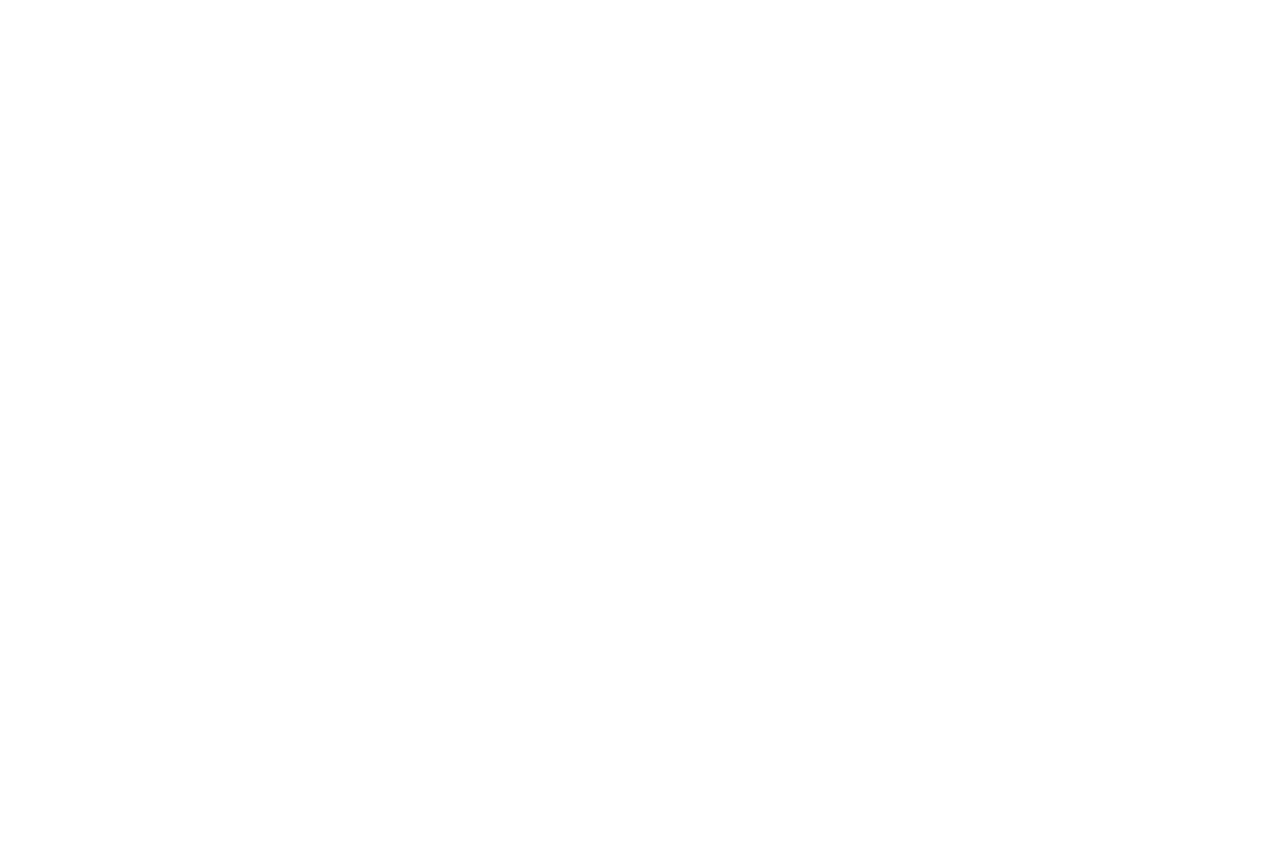
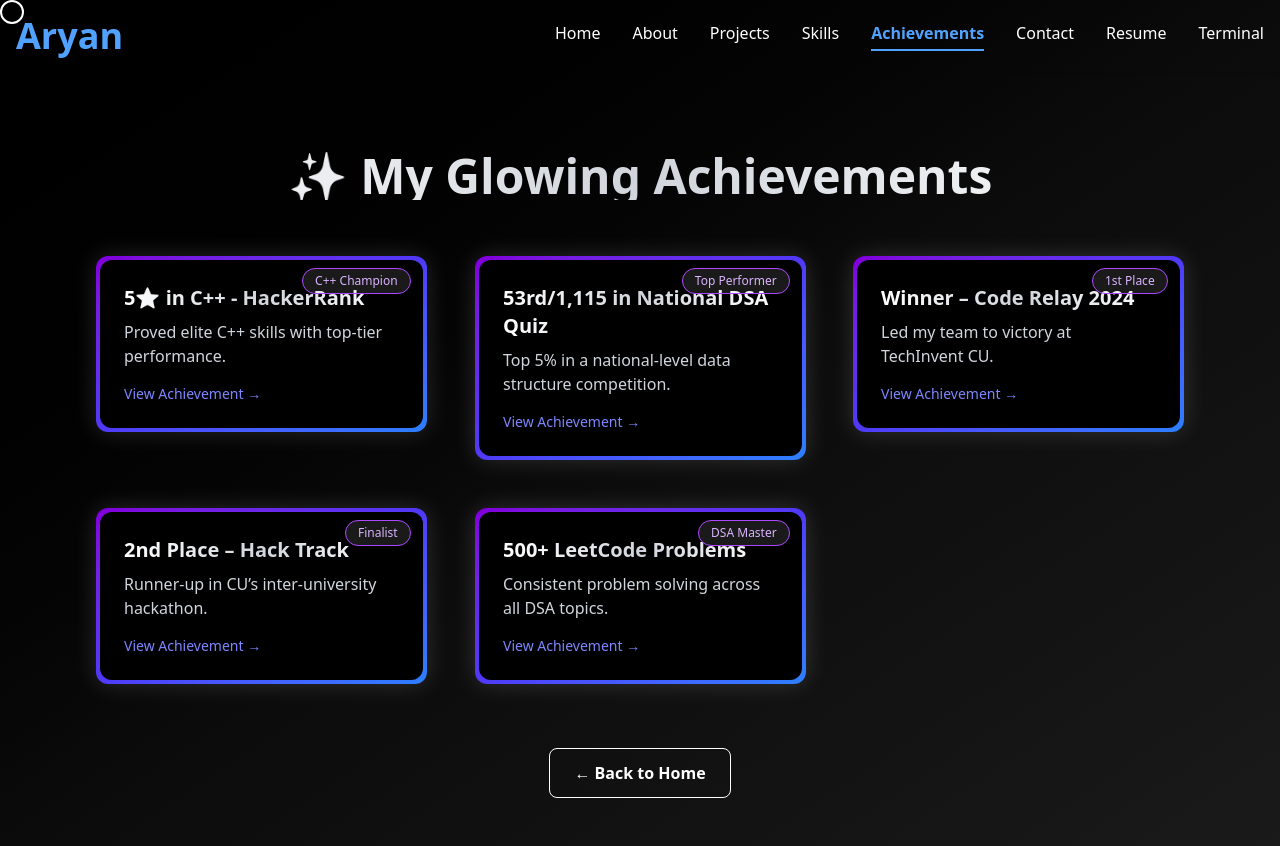
Before and after one commit to Aryan-chaudhry/PortFolio, a React (Vite) app in the folder portfolio/: page /achievements in a window 1280 px wide. Before the commit this address had no page. Before the commit the page ends 800 px from the top, so only its background shows below. Built offline with nearby package versions, Linux system fonts and the light colour scheme.

Commit message:
Latest Version

```diff
--- a/portfolio/package.json
+++ b/portfolio/package.json
@@ -17,6 +17,7 @@
     "react": "^19.1.0",
     "react-dom": "^19.1.0",
     "react-icons": "^5.5.0",
+    "react-parallax-tilt": "^1.7.301",
     "react-router-dom": "^7.6.3",
     "react-simple-typewriter": "^5.0.1",
     "react-tsparticles": "^2.12.2",
--- a/portfolio/src/Pages/About.jsx
+++ b/portfolio/src/Pages/About.jsx
@@ -1,4 +1,5 @@
 import React, { useEffect } from 'react';
+import { NavLink } from 'react-router-dom';
 import Header from '../components/Header';
 
 const About = () => {
@@ -27,12 +28,18 @@ const About = () => {
         </p>
 
         <div className="mt-10 flex justify-center gap-6 animate-fadeInUp delay-600">
-          <a href="https://aryan-portfolio-2011.vercel.app/resume" target="_blank" rel="noopener noreferrer" className="px-6 py-3 bg-white text-black hover:bg-gray-200 rounded-lg font-semibold shadow-md transition hover:scale-105">
-            View Resume
-          </a>
-          <a href="https://aryan-portfolio-2011.vercel.app/contact" className="px-6 py-3 border border-white text-white hover:bg-white hover:text-black rounded-lg font-semibold shadow-md transition hover:scale-105">
-            Contact Me
-          </a>
+          <NavLink
+          to="/resume"
+          className="px-6 py-3 border border-white hover:bg-white hover:text-black text-white rounded-lg font-semibold transition-all duration-300 hover:scale-105"
+          >
+          View Resume
+        </NavLink>
+          <NavLink
+            to="/contact"
+            className="px-6 py-3 border border-white hover:bg-white hover:text-black text-white rounded-lg font-semibold transition-all duration-300 hover:scale-105"
+            >
+            Contact
+            </NavLink>
         </div>
 
         {/* Education Section */}
--- a/portfolio/src/Pages/Achievements.jsx
+++ b/portfolio/src/Pages/Achievements.jsx
@@ -1,11 +1,117 @@
-import React from 'react'
+import React, { useEffect }  from 'react';
+import Header from '../components/Header';
+import { NavLink } from 'react-router-dom';
+import Tilt from 'react-parallax-tilt';
+import { motion } from 'framer-motion';
 
-function Achievements() {
+
+const achievements = [
+  {
+    title: "5⭐ in C++ - HackerRank",
+    description: "Proved elite C++ skills with top-tier performance.",
+    link: "https://www.hackerrank.com/profile/aryanchaudhary22",
+    tag: "C++ Champion"
+  },
+  {
+    title: "53rd/1,115 in National DSA Quiz",
+    description: "Top 5% in a national-level data structure competition.",
+    link: "https://www.naukri.com/campus/contests/techquezt-contest-data-structure-and-algorithm-quiz-naukri-campus-event-31819",
+    tag: "Top Performer"
+  },
+  {
+    title: "Winner – Code Relay 2024",
+    description: "Led my team to victory at TechInvent CU.",
+    link: "https://www.linkedin.com/posts/aryan-chaudhary-83571a252_thrilled-to-share-that-i-along-with-ashwani-activity-7259574944102023168-JYu0",
+    tag: "1st Place"
+  },
+  {
+    title: "2nd Place – Hack Track",
+    description: "Runner-up in CU’s inter-university hackathon.",
+    link: "https://drive.google.com/file/d/1R1prN2wMrr0zZ24HkmLRBCRTN3fN7XWD/view?usp=sharing",
+    tag: "Finalist"
+  },
+  {
+    title: "500+ LeetCode Problems",
+    description: "Consistent problem solving across all DSA topics.",
+    link: "https://leetcode.com/u/Aryan_306/",
+    tag: "DSA Master"
+  }
+];
+
+const Achievements = () => {
+
+   useEffect(() => {
+      const cursor = document.querySelector('.custom-cursor');
+      const move = (e) => {
+        cursor.style.left = `${e.clientX}px`;
+        cursor.style.top = `${e.clientY}px`;
+      };
+      window.addEventListener('mousemove', move);
+      return () => window.removeEventListener('mousemove', move);
+    }, []);
+
   return (
-    <div>
+    <div className="relative w-full min-h-screen bg-gradient-to-br from-black via-[#0b0b0b] to-[#1a1a1a] text-white overflow-hidden font-sans">
+      <div className="custom-cursor w-6 h-6 border-2 border-white rounded-full fixed pointer-events-none z-[9999] transition-transform duration-75" />
 
+      <Header />
+
+      <section className="pt-20 px-6 md:px-12 lg:px-24">
+        <h1 className="text-4xl md:text-5xl font-bold text-center mb-14 bg-gradient-to-r from-white via-gray-300 to-white bg-clip-text text-transparent animate-fadeInUp">
+          ✨ My Glowing Achievements
+        </h1>
+
+        <div className="grid gap-12 grid-cols-1 sm:grid-cols-2 lg:grid-cols-3">
+          {achievements.map((item, index) => (
+            <motion.div
+              key={index}
+              initial={{ opacity: 0, scale: 0.9 }}
+              animate={{ opacity: 1, scale: 1 }}
+              transition={{ duration: 0.5, delay: index * 0.2 }}
+            >
+              <Tilt
+                glareEnable={true}
+                glareMaxOpacity={0.35}
+                glareColor="#ffffff"
+                glarePosition="top"
+                className="rounded-xl"
+              >
+                <a
+                  href={item.link}
+                  target="_blank"
+                  rel="noopener noreferrer"
+                  className="relative group block p-1 rounded-xl bg-gradient-to-br from-purple-700 via-indigo-600 to-blue-500 hover:from-pink-600 hover:to-yellow-500 transition-all duration-500 shadow-[0_0_25px_rgba(255,255,255,0.15)]"
+                >
+                  <div className="bg-black rounded-xl p-6 h-full flex flex-col justify-between backdrop-blur-md">
+                    <span className="absolute top-2 right-3 text-xs px-3 py-1 bg-white/10 text-purple-300 border border-purple-500 rounded-full">
+                      {item.tag}
+                    </span>
+                    <h2 className="text-xl font-semibold mb-2 bg-gradient-to-r from-white via-gray-300 to-white bg-clip-text text-transparent">
+                      {item.title}
+                    </h2>
+                    <p className="text-gray-300 mb-4">{item.description}</p>
+                    <span className="text-sm text-indigo-400 group-hover:underline">
+                      View Achievement →
+                    </span>
+                  </div>
+                </a>
+              </Tilt>
+            </motion.div>
+          ))}
+        </div>
+
+        <div className="text-center mt-16">
+          <NavLink
+            to="/"
+            className="inline-block px-6 py-3 border border-white text-white rounded-lg hover:bg-white hover:text-black font-semibold transition-all duration-300 hover:scale-105"
+          >
+            ← Back to Home
+          </NavLink>
+        </div>
+      </section>
+      <br /><br />
     </div>
-  )
-}
+  );
+};
 
-export default Achievements
+export default Achievements;
--- a/portfolio/src/Pages/Home.jsx
+++ b/portfolio/src/Pages/Home.jsx
@@ -2,6 +2,7 @@ import React, { useEffect } from 'react';
 import Header from '../components/Header';
 import { Typewriter } from 'react-simple-typewriter';
 import ProfilePhoto from '../utils/Profilephoto.png';
+import { NavLink } from "react-router-dom";
 
 const Home = () => {
   useEffect(() => {
@@ -31,7 +32,7 @@ const Home = () => {
         </div>
 
         {/* Name and Typewriter */}
-        <h1 className="text-4xl md:text-6xl font-extrabold mt-6 bg-gradient-to-r from-white via-gray-300 to-white bg-clip-text text-transparent drop-shadow-lg animate-fadeInUp">
+        <h1 className="text-4xl md:text-6xl font-bold mt-4 bg-gradient-to-r from-white via-gray-300 to-white bg-clip-text text-transparent drop-shadow-lg animate-fadeInUp">
           Hi, I’m Aryan
         </h1>
 
@@ -54,20 +55,18 @@ const Home = () => {
 
         {/* Buttons */}
         <div className="mt-10 flex flex-wrap justify-center gap-4 animate-fadeInUp delay-500">
-          <a
-            href="https://aryan-portfolio-2011.vercel.app/contact"
-            className="px-6 py-3 bg-white text-black hover:bg-gray-200 rounded-lg font-semibold shadow-xl transition-all duration-300 hover:scale-105"
+         <NavLink
+          to="/contact"
+           className="px-6 py-3 bg-white text-black hover:bg-gray-200 rounded-lg font-semibold shadow-xl transition-all duration-300 hover:scale-105"
           >
-            Hire Me
-          </a>
-          <a
-            href="https://aryan-portfolio-2011.vercel.app/resume"
-            target="_blank"
-            rel="noopener noreferrer"
-            className="px-6 py-3 border border-white hover:bg-white hover:text-black text-white rounded-lg font-semibold transition-all duration-300 hover:scale-105"
+          Hire Me
+        </NavLink>
+          <NavLink
+          to="/resume"
+          className="px-6 py-3 border border-white hover:bg-white hover:text-black text-white rounded-lg font-semibold transition-all duration-300 hover:scale-105"
           >
-            Download Resume
-          </a>
+          Download Resume
+        </NavLink>
         </div>
       </section>
     </div>
--- a/portfolio/src/RouterHandling/HandleRoute.jsx
+++ b/portfolio/src/RouterHandling/HandleRoute.jsx
@@ -4,9 +4,11 @@ import Home from '../Pages/Home'
 import About from '../Pages/About'
 import Projects from '../Pages/Project'
 import Skills from '../Pages/Skills'
+import Achievements from '../Pages/Achievements'
 import Contact from '../Pages/Contact'
 import Resume from '../Pages/Resume'
 import Terminal from '../Pages/Terminal'
+
 
 function HandleRoute() {
   return (
@@ -15,9 +17,12 @@ function HandleRoute() {
         <Route path="/about" element={<About />} />
         <Route path="/projects" element={<Projects />} />
         <Route path="/skills" element={<Skills />} />
+        <Route path="/achievements" element={<Achievements/>} />
         <Route path="/contact" element={<Contact />} />
         <Route path="/resume" element={<Resume />} />
         <Route path="/terminal" element={<Terminal/>} />
+
+
     </Routes>
   )
 }
--- a/portfolio/src/components/Header.jsx
+++ b/portfolio/src/components/Header.jsx
@@ -10,6 +10,7 @@ const Header = () => {
     { name: 'About', path: '/about' },
     { name: 'Projects', path: '/projects' },
     { name: 'Skills', path: '/skills' },
+    { name: 'Achievements', path: '/achievements' },
     { name: 'Contact', path: '/contact' },
     { name: 'Resume', path: '/resume' },
     { name: 'Terminal', path: '/terminal' },
@@ -21,15 +22,15 @@ const Header = () => {
         <h1 className="text-2xl font-bold text-blue-400 text-4xl">Aryan</h1>
 
         {/* Desktop Nav */}
-        <nav className="hidden md:flex space-x-15">
+        <nav className="hidden md:flex space-x-8">
           {navItems.map((item) => (
             <NavLink
               key={item.name}
               to={item.path}
               className={({ isActive }) =>
                 isActive
-                  ? 'text-blue-400 font-semibold'
-                  : 'text-white hover:text-blue-400 transition'
+                  ? 'text-blue-400 font-semibold border-b-2 border-blue-400 pb-1 transition-all duration-200'
+                  : 'text-white hover:text-blue-400 transition pb-1'
               }
             >
               {item.name}
@@ -53,8 +54,8 @@ const Header = () => {
               onClick={() => setIsOpen(false)}
               className={({ isActive }) =>
                 isActive
-                  ? 'block text-blue-400 font-semibold'
-                  : 'block text-white hover:text-blue-400 transition'
+                  ? 'block text-blue-400 font-semibold border-b border-blue-400 pb-1'
+                  : 'block text-white hover:text-blue-400 transition pb-1'
               }
             >
               {item.name}
```
Also changed, not shown: 1 other file (tests, documents, lock files or other folders).
